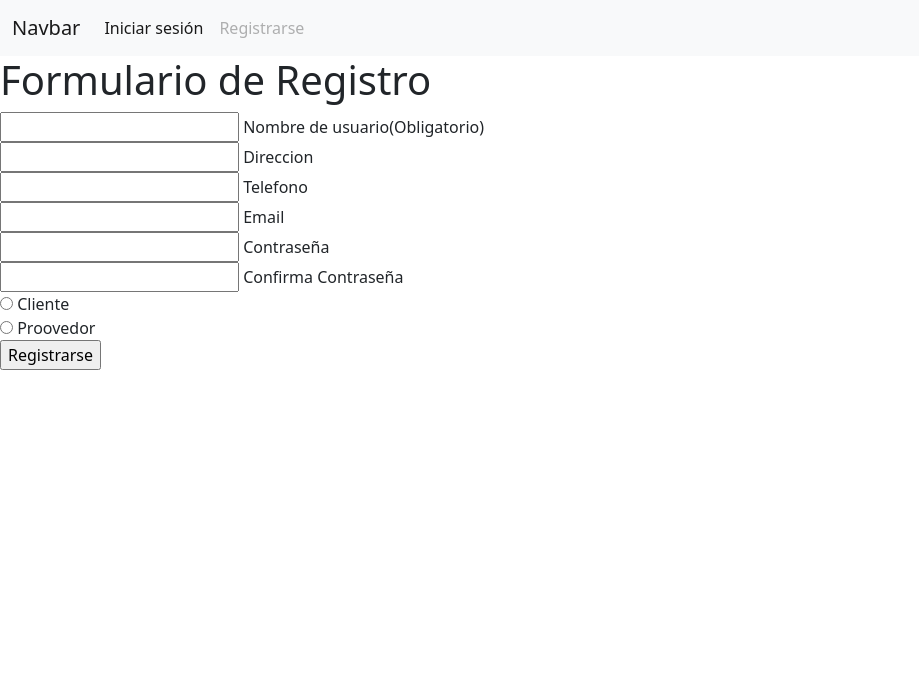
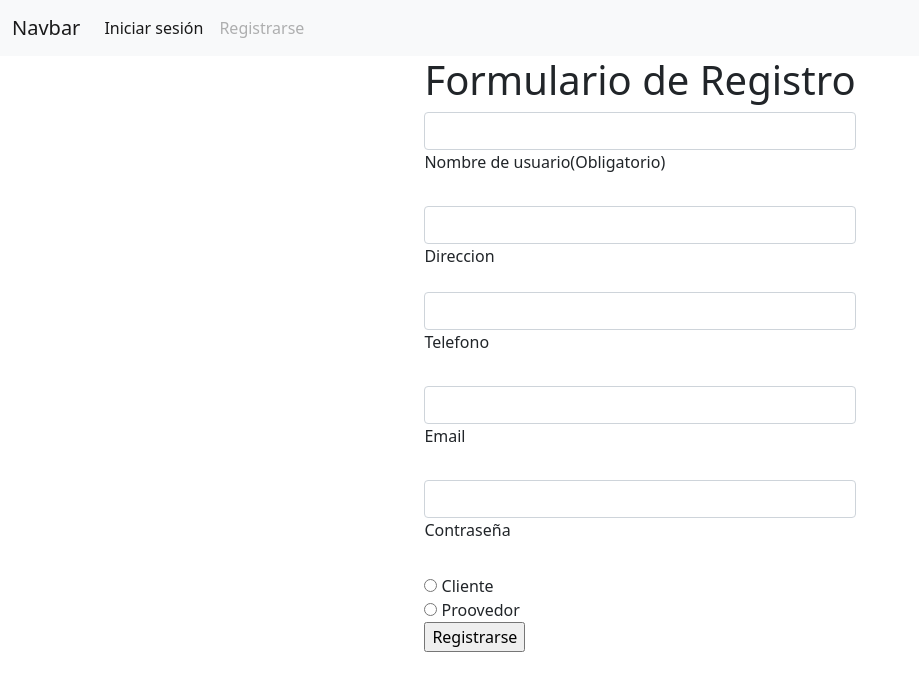
Before and after one commit to CristobalManque/Ingenieria-de-Software, a Flask app: page /auth/register in a window 1280 px wide. Shown: the top 691 px of the page, without its empty margins (0-919 px from the left). Run offline with Flask 2, Linux system fonts and the light colour scheme.

Commit message:
modificacion estilo de registro

```diff
--- a/mysite/templates/auth/register.html
+++ b/mysite/templates/auth/register.html
@@ -10,46 +10,41 @@
 {% endblock item %}
 
 {% block body %}
-    <div class="signupFrm">
+    <div class="container d-flex align-items-center justify-content-center">
       <form action="" class="form">
         <h1 class="title">Formulario de Registro</h1>
 
-        <div class="inputContainer">
-          <input type="text" class="input" placeholder="">
-          <label for="" class="label">Nombre de usuario(Obligatorio)</label>
+        <div class="mb-4">
+          <input type="text" class="form-control" placeholder="">
+          <label for="" class="form-label">Nombre de usuario(Obligatorio)</label>
         </div>
 
-        <div class="inputContainer">
-          <input type="text" class="input" placeholder="">
+        <div class="mb-4">
+          <input type="text" class="form-control" placeholder="">
           <label for="" class="label">Direccion</label>
         </div>
 
-        <div class="inputContainer">
-          <input type="number" class="input" placeholder="">
-          <label for="" class="label">Telefono</label>
+        <div class="mb-4">
+          <input type="number" class="form-control" placeholder="">
+          <label for="" class="form-label">Telefono</label>
         </div>
 
-        <div class="inputContainer">
-          <input type="text" class="input" placeholder="">
-          <label for="" class="label">Email</label>
+        <div class="mb-4">
+          <input type="text" class="form-control" placeholder="">
+          <label for="" class="form-label">Email</label>
         </div>
 
 
-        <div class="inputContainer">
-          <input type="text" class="input" placeholder="">
-          <label for="" class="label">Contraseña</label>
+        <div class="mb-4">
+          <input type="text" class="form-control" placeholder="">
+          <label for="" class="form-label">Contraseña</label>
         </div>
 
-        <div class="inputContainer">
-          <input type="text" class="input" placeholder="">
-          <label for="" class="label">Confirma Contraseña</label>
-        </div>
-
-        <div class="inputContainer">
+        <div class="mb-4">
         <input type="radio" id="cliente" name="tipe_account" value="cliente">
         <label for="cliente">Cliente</label><br>
 
-        <div class="inputContainer">
+        <div class="mb-4">
           <input type="radio" id="proovedor" name="tipe_account" value="proovedor">
           <label for="proovedor">Proovedor</label><br>
 
```
